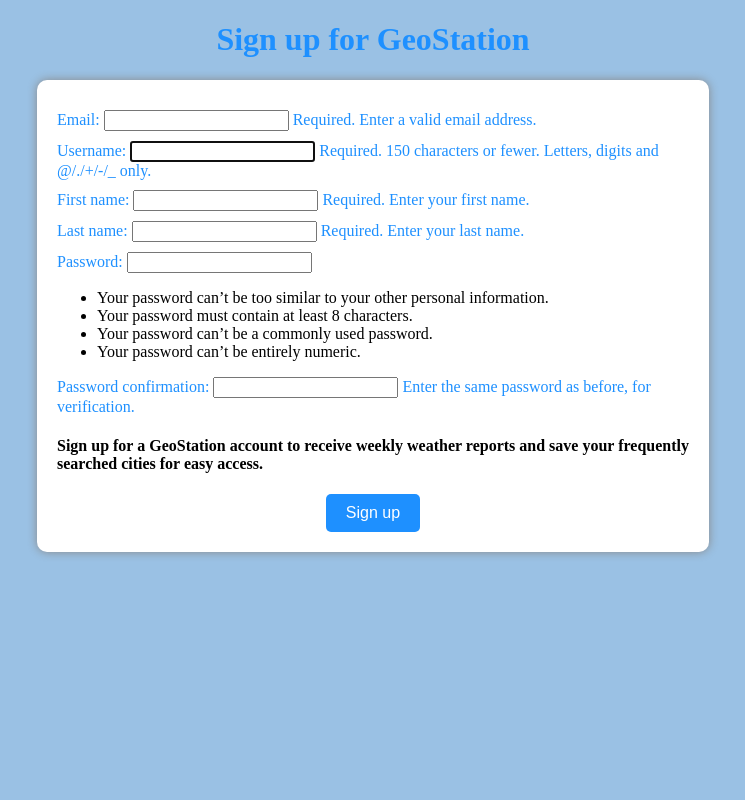
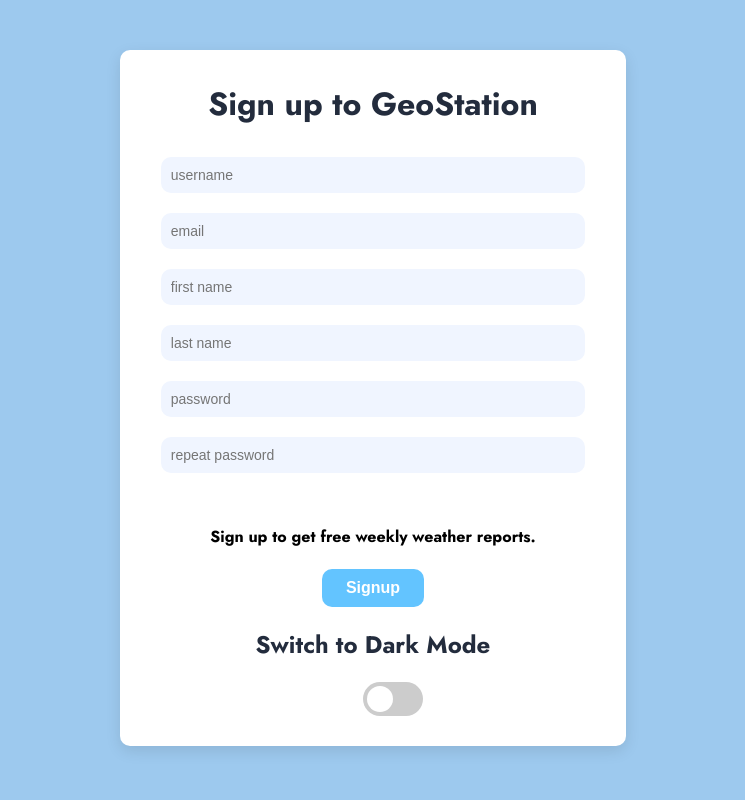
Before and after one commit to freedompraise/SkyCast, a Django app: page /auth/register/ in a window 1280 px wide. Shown: the whole page, without its empty margins (267-1012 px from the left). Run offline with Django 4.2, Linux system fonts and the light colour scheme.

Commit message:
registration page edited to match login

```diff
--- a/src/templates/src/register.html
+++ b/src/templates/src/register.html
@@ -1,18 +1,37 @@
 {% load static %}
 <!DOCTYPE html>
 <html>
-  <head>
-    <meta charset="utf-8">
-    <title>State your Geo</title>
-    <link rel="stylesheet" type="text/css" href="{% static 'css/registration.css' %}">
-  </head>
+<head>
+	<title>Login | GeoStation</title>
+	<link rel="stylesheet" type="text/css" href="{% static 'css/login.css' %}">
+	<link rel="stylesheet" href="https://cdnjs.cloudflare.com/ajax/libs/font-awesome/5.15.2/css/all.min.css" integrity="sha512-9XZlBtV0zgI0W8VvTfNinN7VYRXQEHiCOp8rjKX9Rd7VrTOcNVYYbh8i0QK1C3FsYfWo3MlCgsrKjJGuUSLo1g==" crossorigin="anonymous" />
+</head>
+<body>
+  <div class="login-box">
+      <h1>Sign up to GeoStation</h1>
+      <form method="post">
+        {% csrf_token %}
+        <input type="text" placeholder="username" name="username" id="login-input">
+        <input type="email" placeholder="email" name="email" id="login-input">
+        <input type="text" placeholder="first name" name="first_name" id="login-input">
+        <input type="text" placeholder="last name" name="last_name" id="login-input">
+      <input type="password" placeholder="password" name="password" id="login-input">
+      <input type="password" placeholder="repeat password" name="password1" id="login-input">
 
-  <h1>Sign up for GeoStation</h1>
-  <form method="post">
-    {% csrf_token %}
-    {{ form.as_p }}
-
-    <h4>Sign up for a GeoStation account to receive weekly weather reports and save your frequently searched cities for easy access.</h4>
-
-    <button type="submit">Sign up</button>
-  </form>
+      <div class="register-text">
+        <h4>Sign up to get free weekly weather reports.</h4>
+      </div>
+        <button type="submit" id="login-button">Signup</button>
+      </form>
+      <div class="theme-toggle">
+        <h2></h2>
+        <label class="switch">
+          <input type="checkbox" onclick="switchTheme()">
+          <span class="slider"></span>
+        </label>
+      </div>
+      </div>
+    </div>
+    <script type="text/javascript" src="{% static 'js/darkmode.js' %}"></script>
+</body>
+</html>
--- a/static/css/login.css
+++ b/static/css/login.css
@@ -43,6 +43,9 @@ body.dark-mode {
   color: #232c3d;
   transition: 0.5s;
 }
+.register-text h4.dark-mode{
+  color: white;
+}
 
 .login-box h1.dark-mode {
   color: white;
@@ -73,7 +76,7 @@ input {
   transition: 0.5s;
 }
 
-input.dark-mode , register-text.dark-mode{
+input.dark-mode {
   background-color: #424242;
   color: white;
 }
@@ -121,7 +124,7 @@ h2::before {
   content: 'Switch to Dark Mode';
 }
 
-h2.dark-mode {
+h2.dark-mode{
   color: white;
 }
 
```
